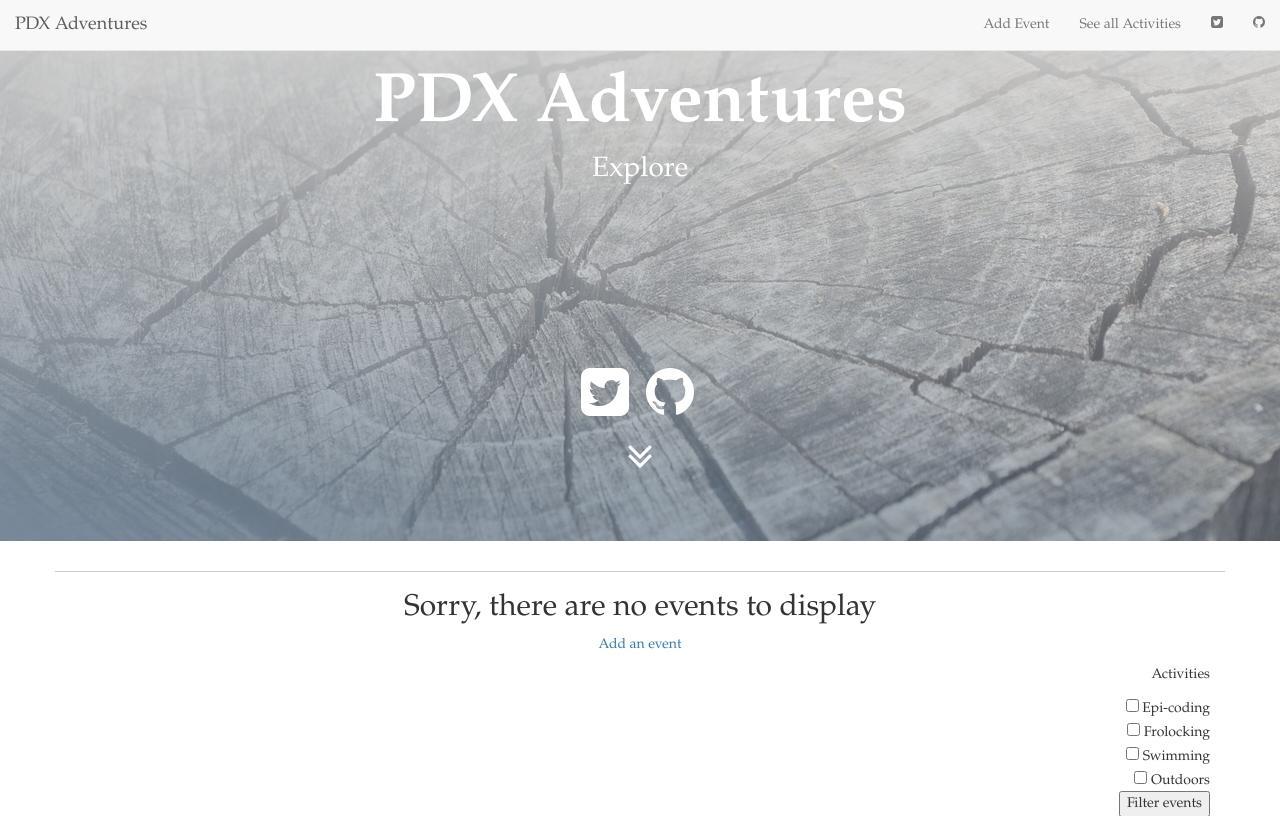
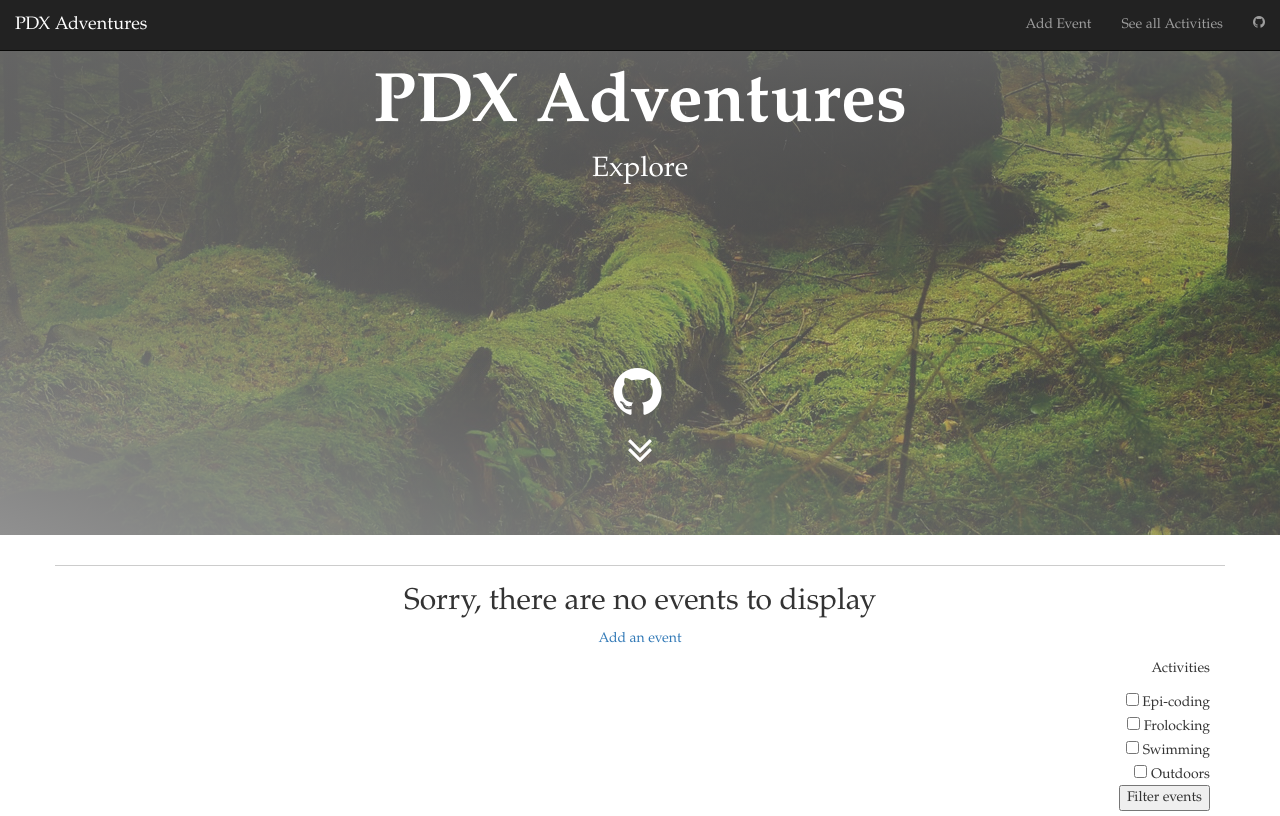
Before and after one commit to davideliason/PDXAdventures, a PHP site: template views/index.twig in a window 1280 px wide. Shown: the top 816 px of the page. Run offline with PHP 8.4, Linux system fonts and the light colour scheme; the template is opened without the code that fills it, so the values that code supplies are empty; some libraries are stand-ins or nearby versions.

Commit message:
Fix styling in css. Change image display

```diff
--- a/views/index.twig
+++ b/views/index.twig
@@ -10,13 +10,13 @@
 </head>
 </head>
 <body>
-    <nav class='navbar navbar-default navbar-fixed-top'>
+    <nav class='navbar navbar-inverse navbar-fixed-top'>
       <div class='container-fluid'>
         <div class='navbar-header'>
           <button type='button' class='navbar-toggle' data-toggle='collapse' data-target='#myNavbar'>
-            <span class='icon-bar'></span>
-            <span class='icon-bar'></span>
-            <span class='icon-bar'></span>
+              <span class='icon-bar'></span>
+              <span class='icon-bar'></span>
+              <span class='icon-bar'></span>
           </button>
           <a class='navbar-brand' href='/'>PDX Adventures</a>
         </div>
@@ -24,7 +24,6 @@
             <ul class='nav navbar-nav navbar-right'>
             <li><a href='/add_event'>Add Event</a></li>
             <li><a href='/activities'>See all Activities</a></li>
-            <li><a href='http://www.twitter.com/k_giardch'><i class="fa fa-twitter-square"></i></a></li>
             <li><a href='https://github.com/BabaYaga64/PDXAdventures.git'><i class="fa fa-github"></i></a></li>
             <!-- <li><form action='/' method='post'> -->
             </form>
@@ -38,7 +37,6 @@
           <h1>PDX Adventures</h1>
           <h4>Explore</h4>
           <ul class='list-unstyled list-inline social-media'>
-            <li><a href='http://www.twitter.com/k_giardch'><i class="fa fa-twitter-square fa-2x"></i></a></li>
             <li><a href='https://github.com/BabaYaga64/PDXAdventures.git'><i class="fa fa-github fa-2x"></i></a></li>
           </ul>
             <p class='double-arrow'><i class="fa fa-angle-double-down fa-2x"></i></p>
--- a/web/css/style.css
+++ b/web/css/style.css
@@ -2,9 +2,9 @@
 /* HEADER */
 .jumbotron {
   background:
-            linear-gradient(#d3d3d3, transparent 90%),
-            linear-gradient(20deg, #778899, transparent),
-              url(../img/tree_ring.jpg) no-repeat center;
+            linear-gradient(#686868, transparent 75%),
+            linear-gradient(20deg, #909090, transparent),
+              url(../img/forest.jpg) no-repeat center;
   background-size: cover;
   color: #fff;
   font-size: 2em;
```
Also changed, not shown: web/img/forest.jpg (added).
